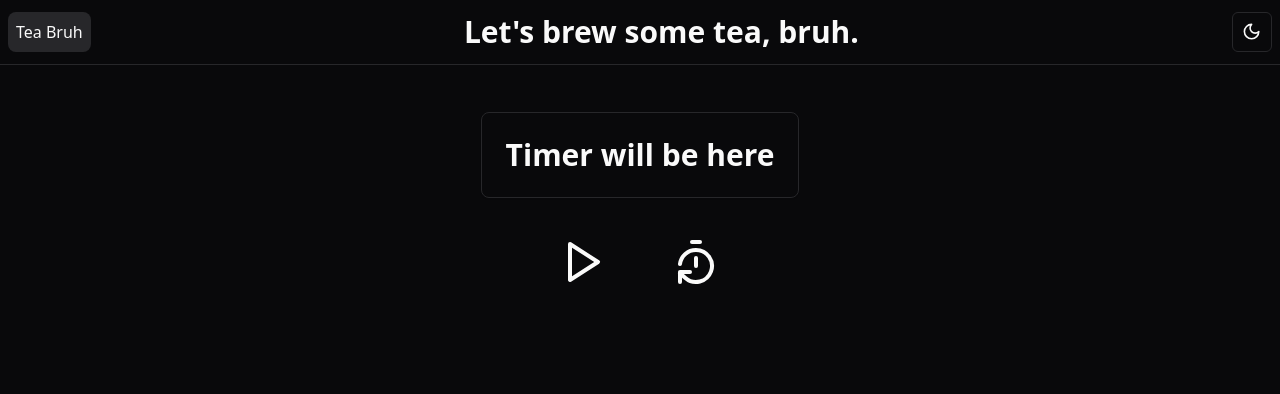
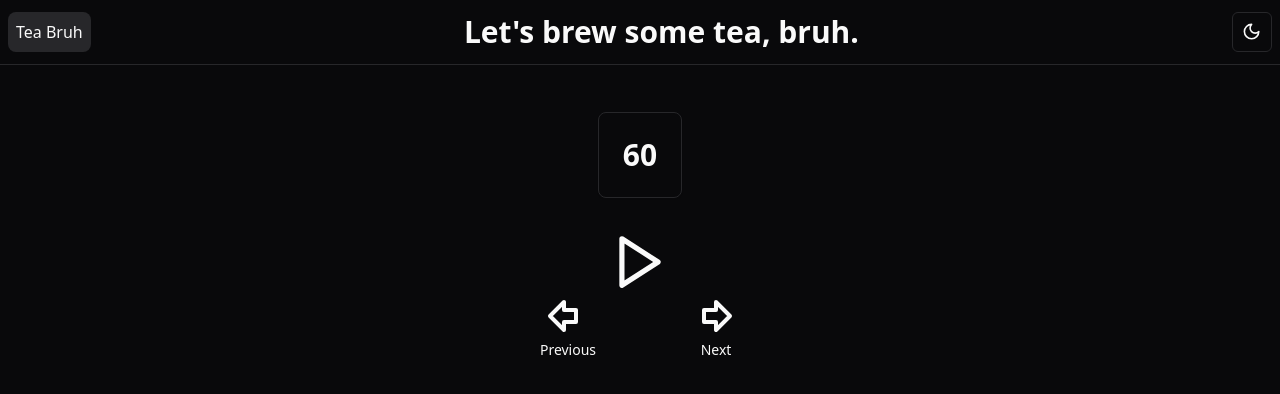
Before and after one commit to KyrillGobber/teaBruh, a React (Vite) app: page / in a window 1280 px wide. Shown: the top 394 px of the page. Built offline with nearby package versions, Linux system fonts and the light colour scheme.

Commit message:
Added constants for teas, prev and next buttons

```diff
--- a/src/components/organisms/MainContent.tsx
+++ b/src/components/organisms/MainContent.tsx
@@ -1,18 +1,29 @@
 import { toast } from "sonner";
 import { Button } from "../ui/button";
 import { Card, CardHeader } from "../ui/card";
-import { Pause, Play, TimerReset } from "lucide-react";
+import {
+    ArrowBigLeft,
+    ArrowBigRight,
+    Pause,
+    Play,
+} from "lucide-react";
 import { useState } from "react";
+import { teas } from "@/lib/constants";
 
 export const MainContent = () => {
-    const [timerState, setTimerState] = useState<"running" | "stopped">("stopped");
+    const [timerState, setTimerState] = useState<"running" | "stopped">(
+        "stopped"
+    );
+    const defaultCountdown = teas[0].infusions[0].duration;
+    const [currentInfusion, setCurrentInfusion] = useState(1);
+    const [currentTime, setCurrentTime] = useState(defaultCountdown);
 
     const getIcon = () => {
         switch (timerState) {
             case "running":
-                return <Pause size={48} />;
+                return <Pause size={62} />;
             case "stopped":
-                return <Play size={48} />;
+                return <Play size={62} />;
         }
     };
 
@@ -20,10 +31,10 @@ export const MainContent = () => {
         <div className="flex flex-col justify-center items-center gap-8 mt-12">
             <Card>
                 <CardHeader>
-                    <h1>Timer will be here</h1>
+                    <h1>{currentTime}</h1>
                 </CardHeader>
             </Card>
-            <div className="flex flex-row">
+            <div className="flex flex-col">
                 <Button
                     className="p-8"
                     variant={"ghost"}
@@ -43,23 +54,32 @@ export const MainContent = () => {
                 >
                     {getIcon()}
                 </Button>
+                <div className="flex flex-row gap-8">
                     <Button
                         className="p-8"
                         variant={"ghost"}
                         onClick={() => {
-                        toast("RESET??", {
-                            description: `${new Date().toLocaleDateString()} @ ${new Date().toLocaleTimeString()}`,
-                            action: {
-                                label: "X",
-                                onClick: () => {
-                                    console.log("clicked");
-                                },
-                            },
-                        });
+                            setCurrentInfusion(currentInfusion - 1);
                         }}
                     >
-                    <TimerReset size={48} />
+                        <span className="flex flex-col">
+                            <ArrowBigLeft size={48} />
+                            Previous
+                        </span>
                     </Button>
+                    <Button
+                        className="p-8"
+                        variant={"ghost"}
+                        onClick={() => {
+                            setCurrentInfusion(currentInfusion + 1);
+                        }}
+                    >
+                        <span className="flex flex-col">
+                            <ArrowBigRight size={48} />
+                            Next
+                        </span>
+                    </Button>
+                </div>
             </div>
         </div>
     );
--- /dev/null
+++ b/src/lib/constants.ts
@@ -0,0 +1,84 @@
+export type Tea = {
+    name: string;
+    infusions: Infusion[];
+}
+
+export type Infusion = {
+    id: number;
+    duration: number;
+}
+
+export const teas: Tea[] = [
+    {
+        name: 'Green Tea',
+        infusions: [
+            {
+                id: 1,
+                duration: 60
+            },
+            {
+                id: 2,
+                duration: 25
+            },
+            {
+                id: 3,
+                duration: 35
+            }
+
+        ]
+    },
+    {
+        name: 'Pu-erh',
+        infusions: [
+            {
+                id: 1,
+                duration: 10
+            },
+            {
+                id: 2,
+                duration: 20
+            },
+            {
+                id: 3,
+                duration: 25
+            },
+            {
+                id: 4,
+                duration: 30
+
+            },
+            {
+                id: 5,
+                duration: 40
+            },
+            {
+                id: 6,
+                duration: 45
+            },
+            {
+                id: 7,
+                duration: 50
+            },
+            {
+                id: 8,
+                duration: 55
+            },
+            {
+                id: 9,
+                duration: 60
+            },
+            {
+                id: 10,
+                duration: 70
+            },
+            {
+                id: 11,
+                duration: 80
+            },
+            {
+                id: 12,
+                duration: 90
+            },
+        ]
+    },
+]
```
Lines whose indentation alone changed are shown as unchanged.
